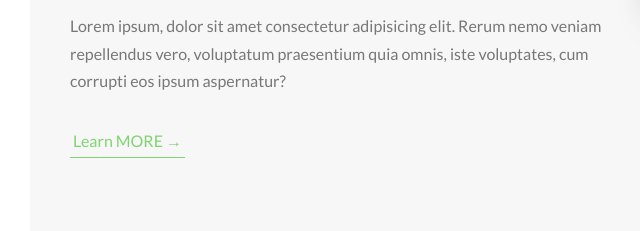
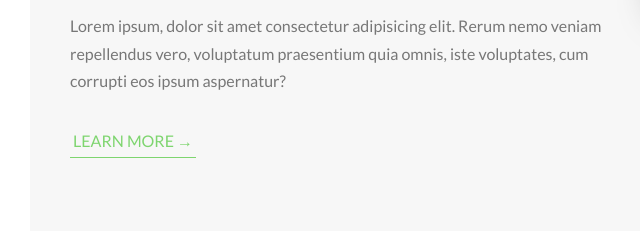
Before and after one commit to sunnatganiev/advancedCSS, a website: page index.html in a window 1280 px wide. Shown: the part 1203-1434 px from the top of the page, 0-640 px from the left. Drawn offline with Linux system fonts and the light colour scheme.

Commit message:
Modified text

```diff
--- a/index.html
+++ b/index.html
@@ -88,7 +88,7 @@
               nemo veniam repellendus vero, voluptatum praesentium quia omnis,
               iste voluptates, cum corrupti eos ipsum aspernatur?
             </p>
-            <a href="#" class="btn-text">Learn MORE &rarr;</a>
+            <a href="#" class="btn-text">LEARN MORE &rarr;</a>
           </div>
 
           <!-- STEP 19 is below footer ------------------------------------ STEP 20 ------------------------------------ STEP 21 is in _header.scss -->
```
